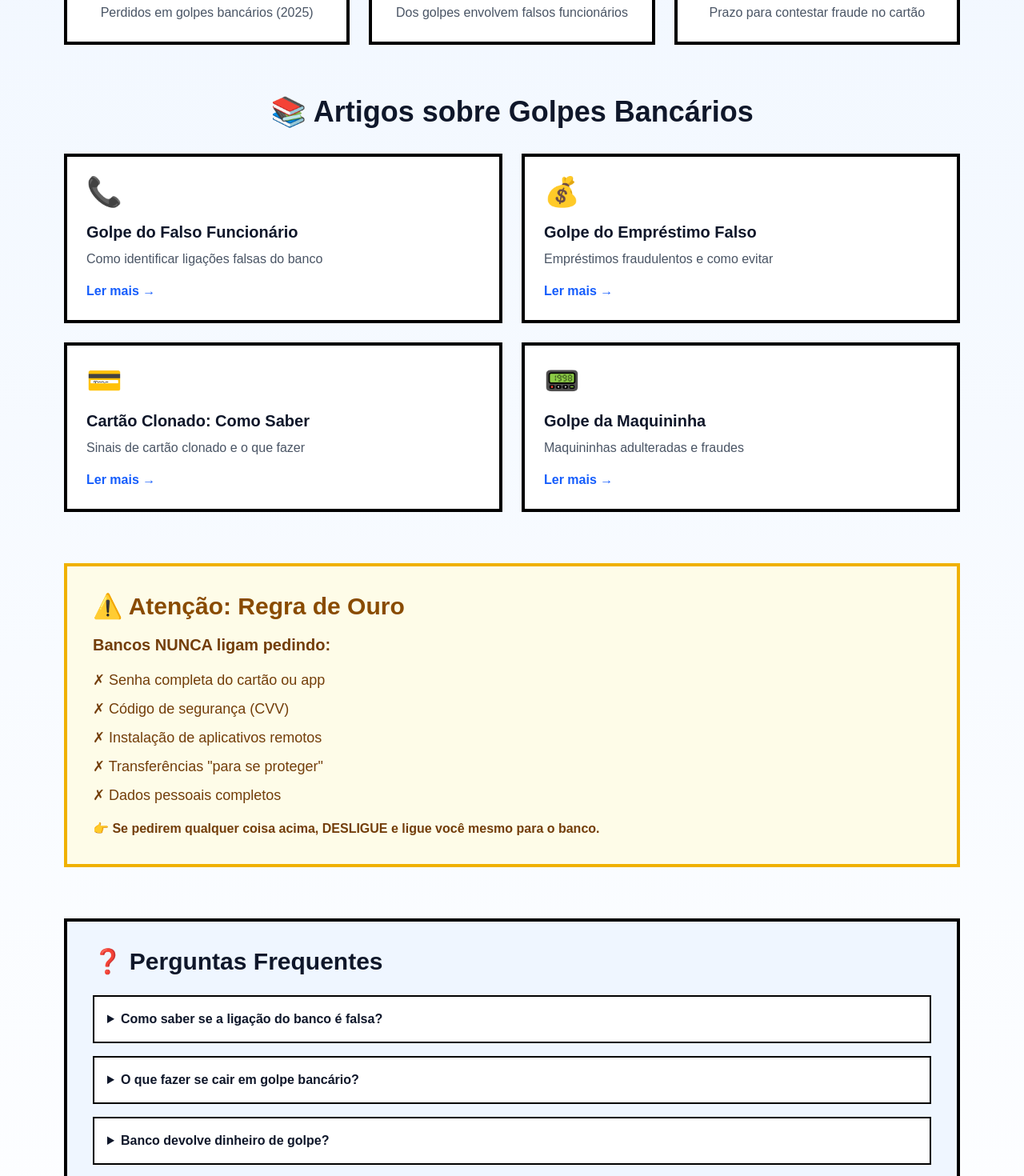
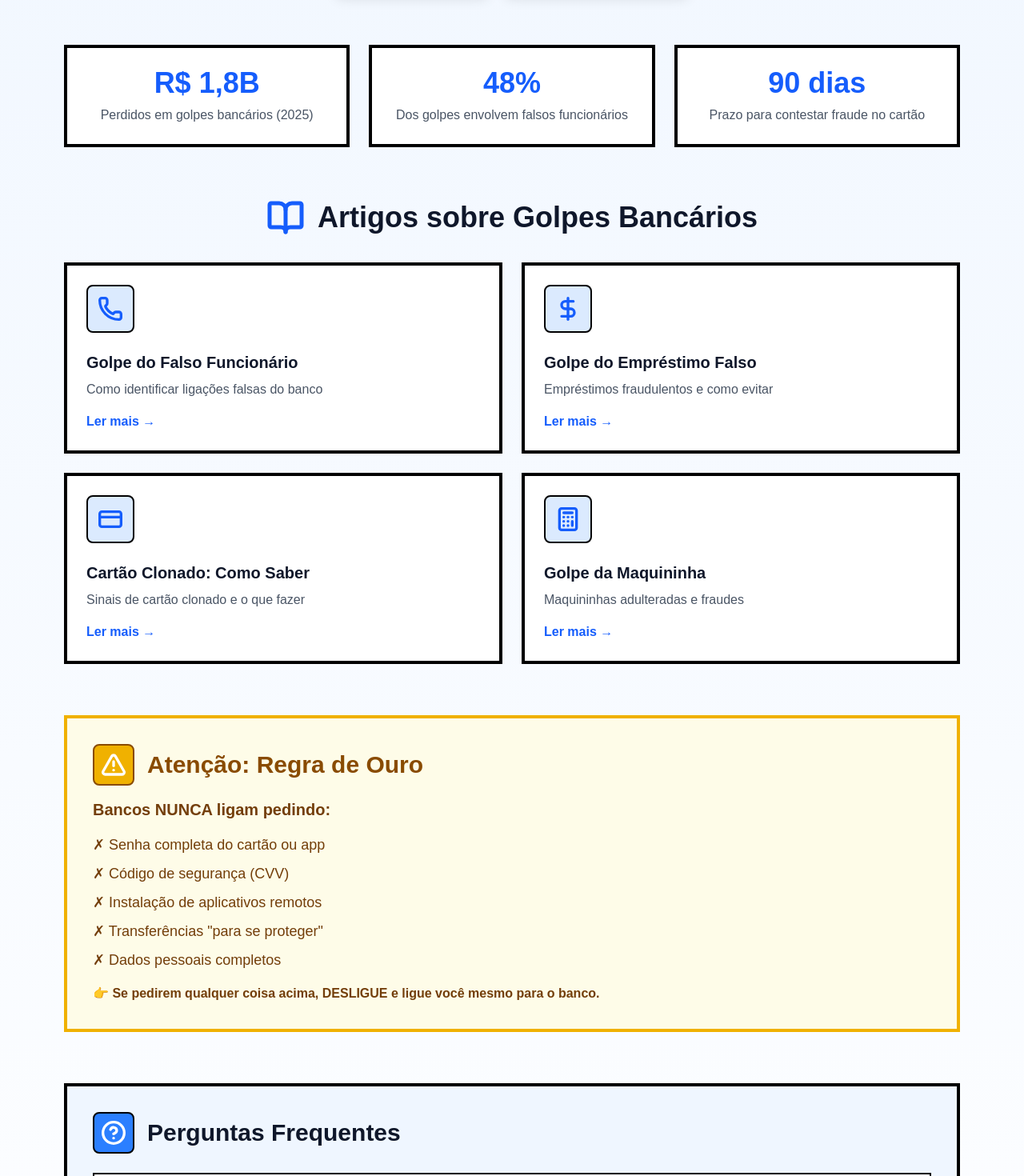
Before and after one commit to sktbrd/vovo-detector-golpes, a Next.js app: page /golpes-bancos in a window 1280 px wide. Shown: the part 560-2030 px from the top of the page at 80% size. Built offline with nearby package versions, Linux system fonts and the light colour scheme.

Commit message:
Replace golpes-bancos emojis with lucide-react icons

```diff
--- a/src/app/golpes-bancos/page.tsx
+++ b/src/app/golpes-bancos/page.tsx
@@ -1,5 +1,6 @@
 import Link from 'next/link';
 import type { Metadata } from 'next';
+import { Building2, Phone, DollarSign, CreditCard, Calculator, BookOpen, AlertTriangle, HelpCircle } from 'lucide-react';
 
 export const metadata: Metadata = {
   title: 'Golpes Bancários: Guia Completo 2026 | Detector de Golpes',
@@ -12,25 +13,25 @@ const bancosArticles = [
     slug: 'golpe-do-falso-funcionario-do-banco',
     title: 'Golpe do Falso Funcionário',
     description: 'Como identificar ligações falsas do banco',
-    icon: '📞',
+    Icon: Phone,
   },
   {
     slug: 'golpe-do-emprestimo-falso',
     title: 'Golpe do Empréstimo Falso',
     description: 'Empréstimos fraudulentos e como evitar',
-    icon: '💰',
+    Icon: DollarSign,
   },
   {
     slug: 'como-saber-se-meu-cartao-foi-clonado',
     title: 'Cartão Clonado: Como Saber',
     description: 'Sinais de cartão clonado e o que fazer',
-    icon: '💳',
+    Icon: CreditCard,
   },
   {
     slug: 'golpe-da-maquininha-banco-do-brasil',
     title: 'Golpe da Maquininha',
     description: 'Maquininhas adulteradas e fraudes',
-    icon: '📟',
+    Icon: Calculator,
   },
 ];
 
@@ -40,8 +41,13 @@ export default function GolpesBancosPage() {
       <div className="container mx-auto px-4 py-16 max-w-6xl">
         {/* Hero */}
         <div className="text-center mb-16">
+          <div className="flex justify-center mb-6">
+            <div className="bg-white border-4 border-black rounded-xl p-4 shadow-[4px_4px_0px_0px_rgba(0,0,0,1)]">
+              <Building2 className="w-16 h-16 text-blue-600" strokeWidth={2.5} />
+            </div>
+          </div>
           <h1 className="text-5xl md:text-7xl font-black mb-6 leading-tight">
-            🏦 Golpes Bancários<br />
+            Golpes Bancários<br />
             <span className="text-blue-600">Guia Completo 2026</span>
           </h1>
           <p className="text-xl md:text-2xl text-gray-700 max-w-3xl mx-auto mb-8">
@@ -81,15 +87,24 @@ export default function GolpesBancosPage() {
         </div>
 
         {/* Articles Grid */}
-        <h2 className="text-4xl font-black mb-8 text-center">📚 Artigos sobre Golpes Bancários</h2>
+        <div className="flex items-center justify-center gap-4 mb-8">
+          <BookOpen className="w-12 h-12 text-blue-600" strokeWidth={2.5} />
+          <h2 className="text-4xl font-black text-center">Artigos sobre Golpes Bancários</h2>
+        </div>
         <div className="grid md:grid-cols-2 gap-6 mb-16">
-          {bancosArticles.map((article) => (
-            <Link
-              key={article.slug}
-              href={`/blog/${article.slug}`}
-              className="bg-white border-4 border-black p-6 hover:shadow-[8px_8px_0px_0px_rgba(0,0,0,1)] transition-all group"
-            >
-              <div className="text-4xl mb-4">{article.icon}</div>
+          {bancosArticles.map((article) => {
+            const Icon = article.Icon;
+            return (
+              <Link
+                key={article.slug}
+                href={`/blog/${article.slug}`}
+                className="bg-white border-4 border-black p-6 hover:shadow-[8px_8px_0px_0px_rgba(0,0,0,1)] transition-all group"
+              >
+                <div className="mb-4">
+                  <div className="inline-block bg-blue-100 border-2 border-black rounded-lg p-3">
+                    <Icon className="w-8 h-8 text-blue-600" strokeWidth={2.5} />
+                  </div>
+                </div>
               <h3 className="text-xl font-bold mb-2 group-hover:text-blue-600 transition-colors">
                 {article.title}
               </h3>
@@ -98,12 +113,18 @@ export default function GolpesBancosPage() {
                 Ler mais →
               </span>
             </Link>
-          ))}
+            );
+          })}
         </div>
 
         {/* Warning Box */}
         <div className="bg-yellow-50 border-4 border-yellow-500 p-8 mb-16">
-          <h2 className="text-3xl font-black mb-4 text-yellow-800">⚠️ Atenção: Regra de Ouro</h2>
+          <div className="flex items-center gap-4 mb-4">
+            <div className="bg-yellow-500 border-2 border-yellow-800 rounded-lg p-2">
+              <AlertTriangle className="w-8 h-8 text-white" strokeWidth={2.5} />
+            </div>
+            <h2 className="text-3xl font-black text-yellow-800">Atenção: Regra de Ouro</h2>
+          </div>
           <p className="text-xl text-yellow-900 font-bold mb-4">
             Bancos NUNCA ligam pedindo:
           </p>
@@ -121,7 +142,12 @@ export default function GolpesBancosPage() {
 
         {/* FAQ */}
         <div className="bg-blue-50 border-4 border-black p-8 mb-16">
-          <h2 className="text-3xl font-black mb-6">❓ Perguntas Frequentes</h2>
+          <div className="flex items-center gap-4 mb-6">
+            <div className="bg-blue-500 border-2 border-black rounded-lg p-2">
+              <HelpCircle className="w-8 h-8 text-white" strokeWidth={2.5} />
+            </div>
+            <h2 className="text-3xl font-black">Perguntas Frequentes</h2>
+          </div>
           <div className="space-y-4">
             <details className="bg-white border-2 border-black p-4">
               <summary className="font-bold cursor-pointer">
```
